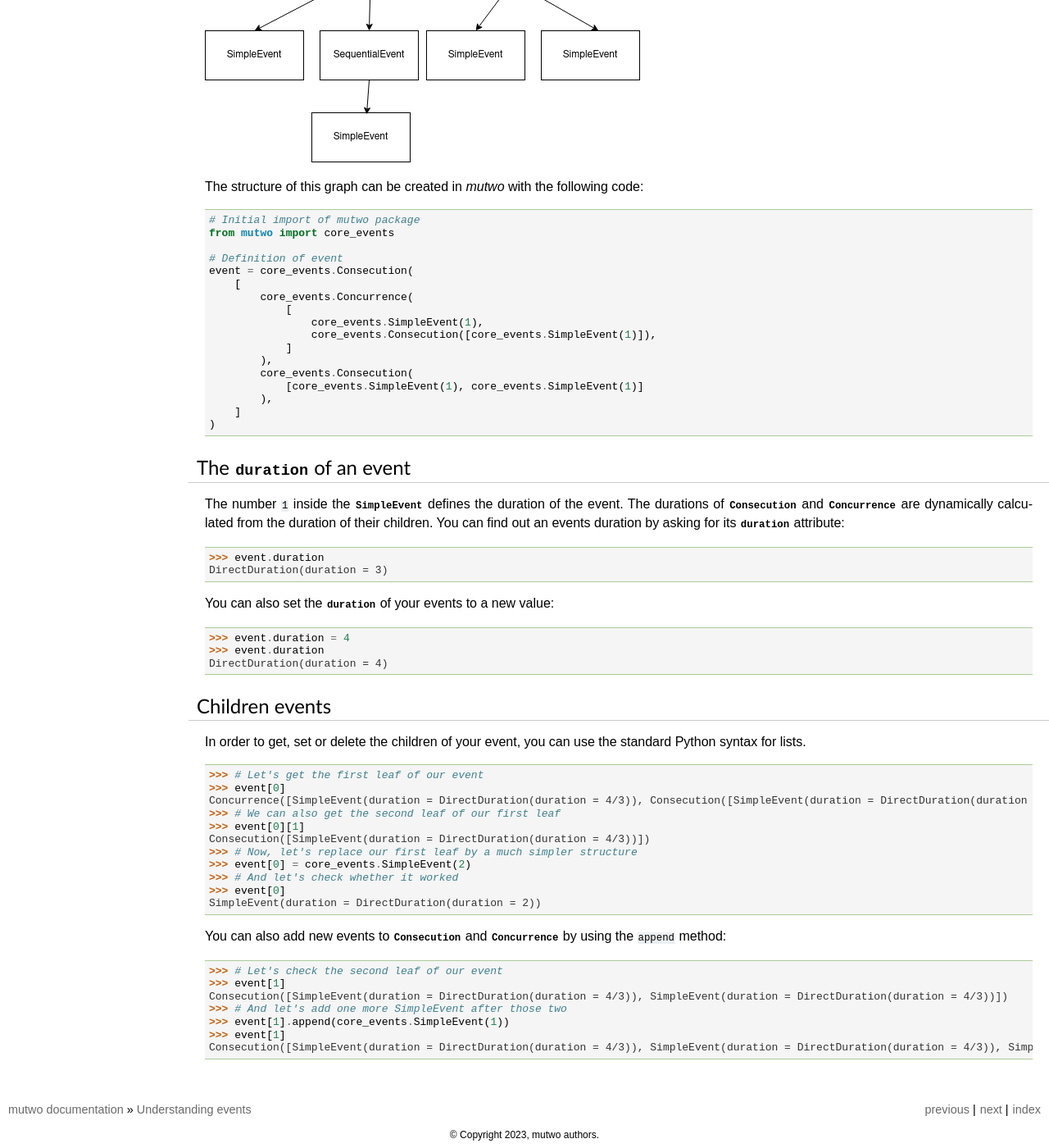
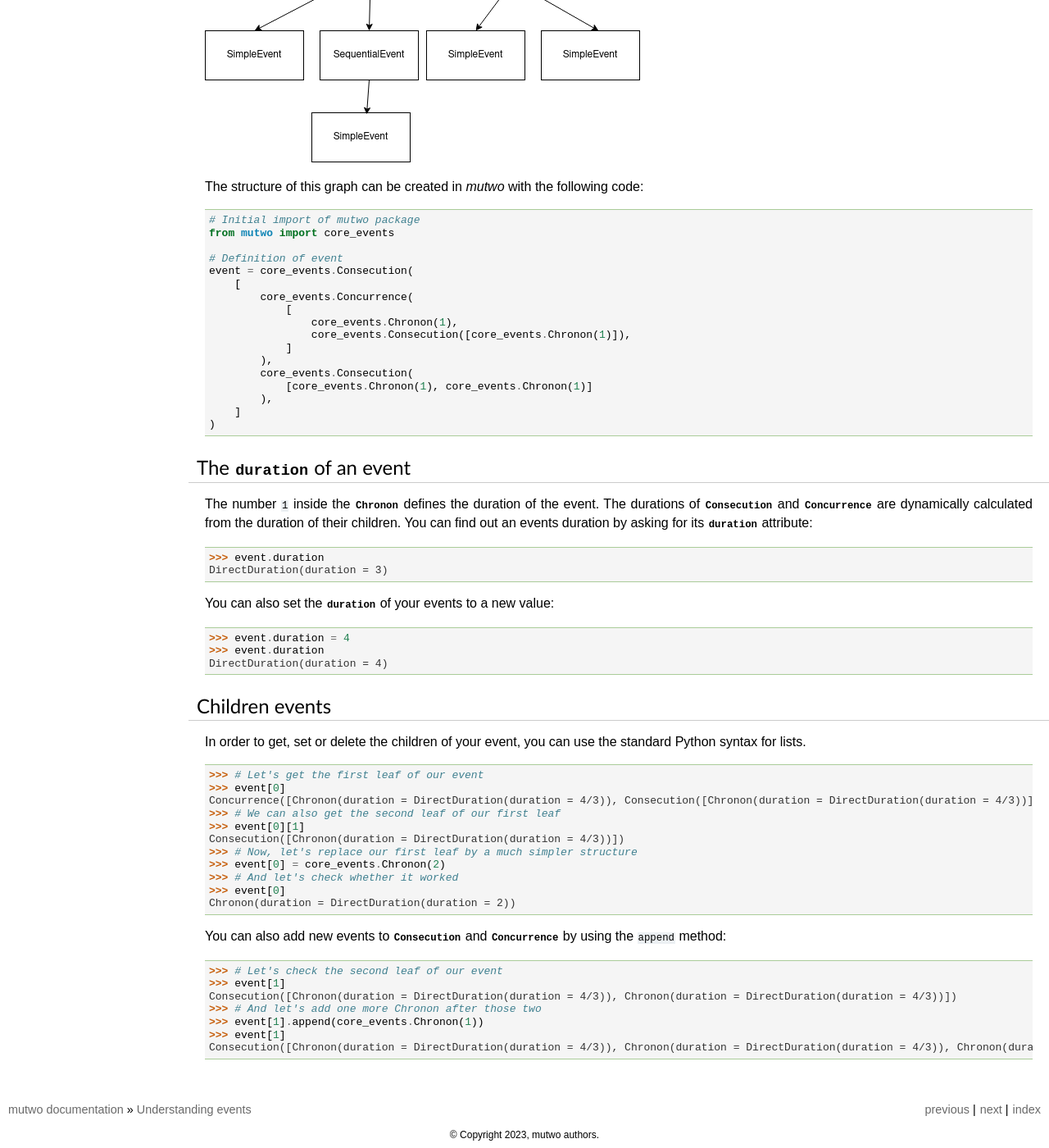
Before and after one commit to mutwo-org/mutwo-org.github.io, a Sphinx documentation site: the page built from documentation/events.rst, in a window 1280 px wide and 1400 px high, scrolled down 637 px. Shown: the whole window at 82% size. Built offline with Sphinx 7.4.7, drawn with Linux system fonts in a browser that asks for light colours; pages that are not in the unit, such as notebooks, are missing from menus.

Commit message:
Update to mutwo.core >= 2.0.0 (2)

```diff
--- a/documentation/events.rst
+++ b/documentation/events.rst
@@ -20,7 +20,7 @@ This generalized model only needs three different objects to describe all possib
 
 1. :class:`~mutwo.core_events.Consecution`: a sequence of events (for instance: a melody)
 2. :class:`~mutwo.core_events.Concurrence`: a simultaneity of events (for instance: a polyphony)
-3. :class:`~mutwo.core_events.SimpleEvent`: an event without children, the leaf or the node of the tree (for instance: a tone)
+3. :class:`~mutwo.core_events.Chronon`: an event without children, the leaf or the node of the tree (for instance: a tone)
 
 Those three objects can be combined to build deeply nested structures.
 
@@ -39,12 +39,12 @@ The structure of this graph can be created in *mutwo* with the following code:
        [
            core_events.Concurrence(
                [
-                   core_events.SimpleEvent(1),
-                   core_events.Consecution([core_events.SimpleEvent(1)]),
+                   core_events.Chronon(1),
+                   core_events.Consecution([core_events.Chronon(1)]),
                ]
            ),
            core_events.Consecution(
-               [core_events.SimpleEvent(1), core_events.SimpleEvent(1)]
+               [core_events.Chronon(1), core_events.Chronon(1)]
            ),
        ]
    )
@@ -53,7 +53,7 @@ The structure of this graph can be created in *mutwo* with the following code:
 The :attr:`~mutwo.core_events.abc.Event.duration` of an event
 ############################
 
-The number ``1`` inside the :class:`~mutwo.core_events.SimpleEvent` defines the duration of the event.
+The number ``1`` inside the :class:`~mutwo.core_events.Chronon` defines the duration of the event.
 The durations of :class:`~mutwo.core_events.Consecution` and :class:`~mutwo.core_events.Concurrence` are dynamically calculated from the duration of their children.
 You can find out an events duration by asking for its :attr:`~mutwo.core_events.abc.Event.duration` attribute:
 
@@ -74,22 +74,22 @@ In order to get, set or delete the children of your event, you can use the stand
 
 >>> # Let's get the first leaf of our event
 >>> event[0]
-Concurrence([SimpleEvent(duration = DirectDuration(duration = 4/3)), Consecution([SimpleEvent(duration = DirectDuration(duration = 4/3))])])
+Concurrence([Chronon(duration = DirectDuration(duration = 4/3)), Consecution([Chronon(duration = DirectDuration(duration = 4/3))])])
 >>> # We can also get the second leaf of our first leaf
 >>> event[0][1]
-Consecution([SimpleEvent(duration = DirectDuration(duration = 4/3))])
+Consecution([Chronon(duration = DirectDuration(duration = 4/3))])
 >>> # Now, let's replace our first leaf by a much simpler structure
->>> event[0] = core_events.SimpleEvent(2)
+>>> event[0] = core_events.Chronon(2)
 >>> # And let's check whether it worked
 >>> event[0]
-SimpleEvent(duration = DirectDuration(duration = 2))
+Chronon(duration = DirectDuration(duration = 2))
 
 You can also add new events to :class:`~mutwo.core_events.Consecution` and :class:`~mutwo.core_events.Concurrence` by using the ``append`` method:
 
 >>> # Let's check the second leaf of our event
 >>> event[1]
-Consecution([SimpleEvent(duration = DirectDuration(duration = 4/3)), SimpleEvent(duration = DirectDuration(duration = 4/3))])
->>> # And let's add one more SimpleEvent after those two
->>> event[1].append(core_events.SimpleEvent(1))
+Consecution([Chronon(duration = DirectDuration(duration = 4/3)), Chronon(duration = DirectDuration(duration = 4/3))])
+>>> # And let's add one more Chronon after those two
+>>> event[1].append(core_events.Chronon(1))
 >>> event[1]
-Consecution([SimpleEvent(duration = DirectDuration(duration = 4/3)), SimpleEvent(duration = DirectDuration(duration = 4/3)), SimpleEvent(duration = DirectDuration(duration = 1))])
+Consecution([Chronon(duration = DirectDuration(duration = 4/3)), Chronon(duration = DirectDuration(duration = 4/3)), Chronon(duration = DirectDuration(duration = 1))])
--- a/documentation/parameters.rst
+++ b/documentation/parameters.rst
@@ -17,7 +17,7 @@ Then our abstract event could become a musical composition.
 
 This missing content is described as **parameters** in *mutwo*.
 **Parameters** are object which are mapped to events.
-When we think of a tone, we could interpret this as a :class:`~mutwo.core_events.SimpleEvent` which - besides its information about its duration - also hosts data about...
+When we think of a tone, we could interpret this as a :class:`~mutwo.core_events.Chronon` which - besides its information about its duration - also hosts data about...
 
 * ...its pitch
 * ...its dynamic
@@ -117,9 +117,9 @@ Define tones, chords & rests
 ############################
 
 After understanding *mutwos* basic parameters approach, we can now use parameters in order to actually define some more meaningful events.
-Besides the fundamental classes :class:`~mutwo.core_events.SimpleEvent`, :class:`~mutwo.core_events.Consecution` and :class:`~mutwo.core_events.Concurrence` of the `mutwo.core package <https://pypi.org/project/mutwo.core/>`_, `mutwo.music <https://pypi.org/project/mutwo.music/>`_ provides the very useful :class:`~mutwo.music_events.NoteLike`.
+Besides the fundamental classes :class:`~mutwo.core_events.Chronon`, :class:`~mutwo.core_events.Consecution` and :class:`~mutwo.core_events.Concurrence` of the `mutwo.core package <https://pypi.org/project/mutwo.core/>`_, `mutwo.music <https://pypi.org/project/mutwo.music/>`_ provides the very useful :class:`~mutwo.music_events.NoteLike`.
 With :class:`~mutwo.music_events.NoteLike` it's easy to represent musical elements as tones, chords or rests.
-:class:`~mutwo.music_events.NoteLike` is a subclass of :class:`~mutwo.core_events.SimpleEvent` and extends it by mapping more parameters to itself.
+:class:`~mutwo.music_events.NoteLike` is a subclass of :class:`~mutwo.core_events.Chronon` and extends it by mapping more parameters to itself.
 Let's say a tone is a pitch with a specific duration and a specific volume and let's try to represent this with :class:`~mutwo.music_events.NoteLike`.
 We first define our parameters:
 
```
Also changed, not shown: documentation/cookbook.rst (+4 -4 lines).
